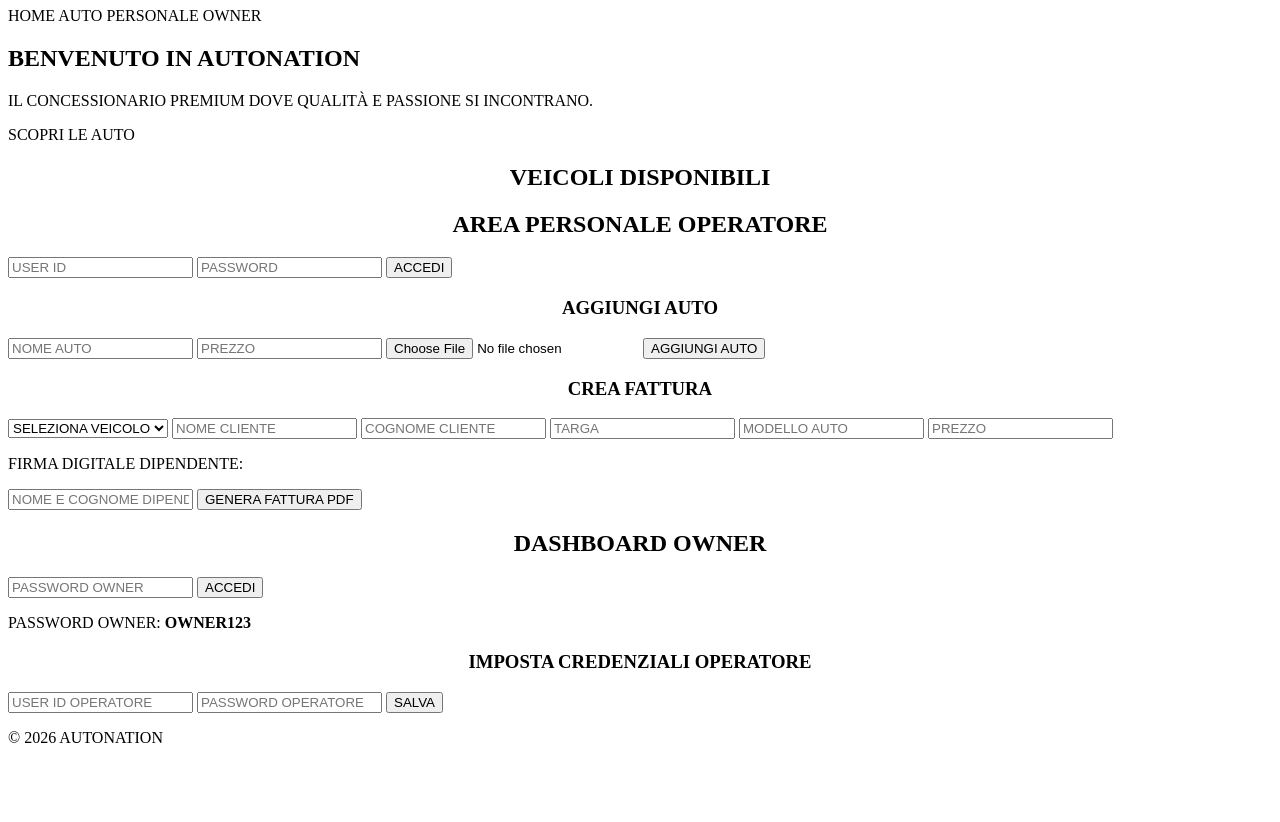
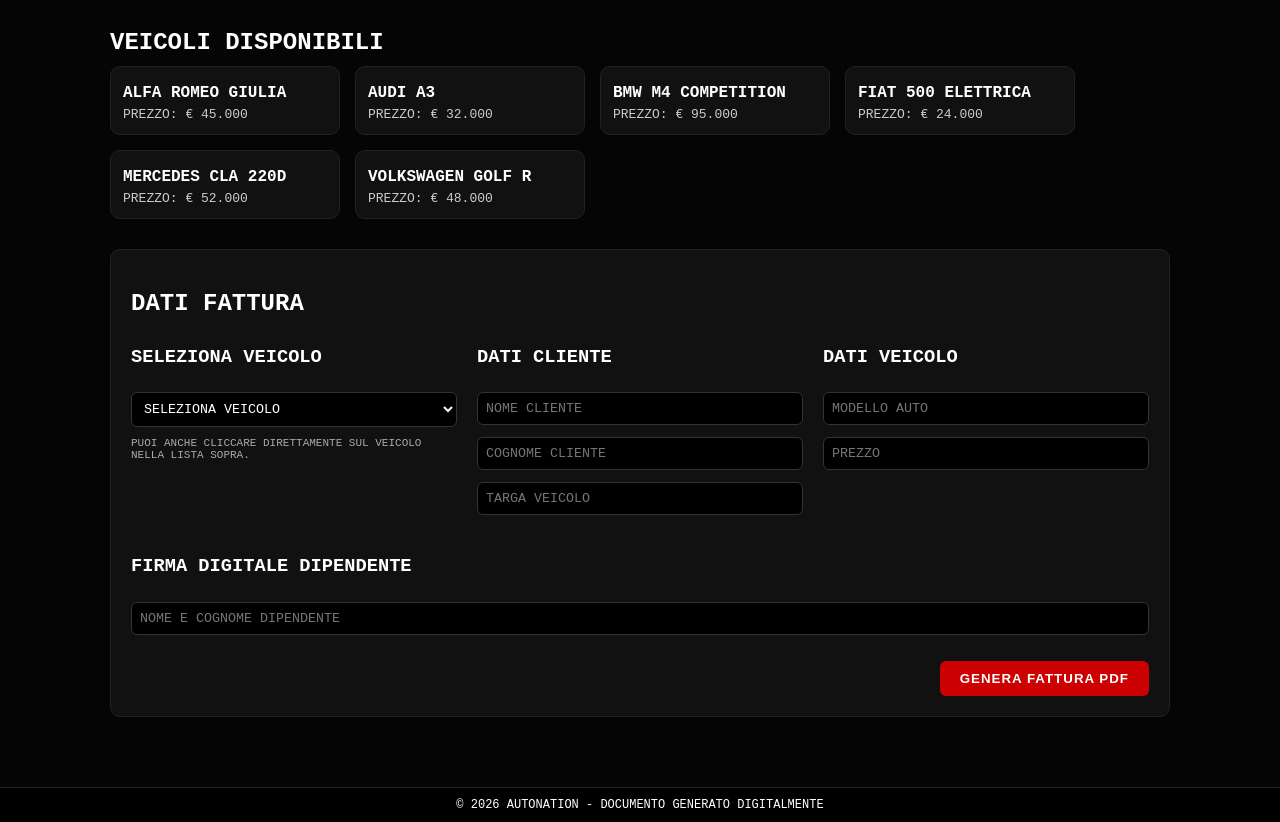
Before and after one commit to AutoNation-ITDR/AutoNation-ITDR, a plain HTML site: page index.html in a window 1280 px wide. Shown: the part 73-895 px from the top of the page. Before the commit the page ends 836 px from the top, so only its background shows below. Drawn offline with nearby package versions, Linux system fonts and the light colour scheme.

Commit message:
Update index.html

```diff
--- a/index.html
+++ b/index.html
@@ -3,111 +3,328 @@
 <head>
 <meta charset="UTF-8">
 <meta name="viewport" content="width=device-width, initial-scale=1.0">
-<title>AUTONATION | GESTIONALE</title>
+<title>AUTONATION | FATTURE</title>
 
-<!-- QUI ANDRÀ IL CSS (BLOCCO 2) -->
 <style>
-/* verrà incollato dopo */
+*{box-sizing:border-box}
+body{
+    margin:0;
+    font-family:'Courier New', monospace;
+    background:#050505;
+    color:white;
+    text-transform:uppercase;
+}
+header{
+    display:flex;
+    justify-content:space-between;
+    align-items:center;
+    padding:15px 30px;
+    background:black;
+    border-bottom:2px solid #cc0000;
+}
+.logo{
+    font-size:26px;
+    font-weight:700;
+    margin:0;
+}
+main{
+    padding:20px;
+    max-width:1100px;
+    margin:0 auto;
+}
+h2{
+    margin-top:20px;
+    margin-bottom:10px;
+}
+section{
+    margin-bottom:30px;
+}
+#car-list{
+    display:flex;
+    flex-wrap:wrap;
+    gap:15px;
+}
+.car{
+    background:#111;
+    padding:12px;
+    width:230px;
+    border-radius:10px;
+    border:1px solid #222;
+    cursor:pointer;
+    transition:0.2s;
+}
+.car:hover{
+    transform:scale(1.03);
+    box-shadow:0 0 12px #cc0000;
+}
+.car h3{
+    margin:5px 0;
+    font-size:16px;
+}
+.car p{
+    margin:0;
+    color:#ccc;
+    font-size:13px;
+}
+button,.btn{
+    background:#cc0000;
+    border:none;
+    padding:10px 20px;
+    border-radius:6px;
+    color:white;
+    font-weight:700;
+    cursor:pointer;
+    transition:0.2s;
+    letter-spacing:1px;
+}
+button:hover,.btn:hover{
+    background:#ff3b3b;
+    box-shadow:0 0 12px #ff3b3b;
+    transform:scale(1.03);
+}
+.panel{
+    background:#111;
+    padding:20px;
+    border-radius:10px;
+    border:1px solid #222;
+}
+.panel input,.panel select{
+    width:100%;
+    margin:6px 0;
+    padding:8px;
+    border-radius:6px;
+    border:1px solid #333;
+    background:#000;
+    color:white;
+    font-family:'Courier New', monospace;
+}
+.row{
+    display:flex;
+    flex-wrap:wrap;
+    gap:20px;
+}
+.col{
+    flex:1 1 300px;
+}
+footer{
+    text-align:center;
+    padding:10px;
+    background:black;
+    border-top:1px solid #222;
+    font-size:12px;
+    margin-top:20px;
+}
 </style>
-
 </head>
 <body>
 
 <header>
     <h1 class="logo">AUTONATION</h1>
-    <nav>
-        <a onclick="goPage('home')">HOME</a>
-        <a onclick="goPage('auto')">AUTO</a>
-        <a onclick="goPage('personale')">PERSONALE</a>
-        <a onclick="goPage('owner')">OWNER</a>
-    </nav>
+    <span>GESTIONALE FATTURE</span>
 </header>
 
-<!-- HOME -->
-<div id="home" class="page active">
-    <section class="hero">
-        <h1>BENVENUTO IN AUTONATION</h1>
-        <p>IL CONCESSIONARIO PREMIUM DOVE QUALITÀ E PASSIONE SI INCONTRANO.</p>
-        <span class="btn" onclick="goPage('auto')">SCOPRI LE AUTO</span>
+<main>
+    <section>
+        <h2>VEICOLI DISPONIBILI</h2>
+        <div id="car-list"></div>
     </section>
-</div>
 
-<!-- AUTO -->
-<div id="auto" class="page">
-    <h2 style="text-align:center">VEICOLI DISPONIBILI</h2>
-    <div id="car-list"></div>
-</div>
+    <section class="panel">
+        <h2>DATI FATTURA</h2>
 
-<!-- PERSONALE -->
-<div id="personale" class="page">
-    <h2 style="text-align:center">AREA PERSONALE OPERATORE</h2>
+        <div class="row">
+            <div class="col">
+                <h3>SELEZIONA VEICOLO</h3>
+                <select id="selectAuto" onchange="autoDaSelect()">
+                    <option value="">SELEZIONA VEICOLO</option>
+                </select>
+                <p style="font-size:11px;color:#aaa;margin-top:4px;">
+                    PUOI ANCHE CLICCARE DIRETTAMENTE SUL VEICOLO NELLA LISTA SOPRA.
+                </p>
+            </div>
 
-    <div id="personal-login" class="panel-box">
-        <input id="userIdInput" placeholder="USER ID">
-        <input id="userPassInput" type="password" placeholder="PASSWORD">
-        <button onclick="loginOperator()">ACCEDI</button>
-    </div>
+            <div class="col">
+                <h3>DATI CLIENTE</h3>
+                <input id="fatturaNome" placeholder="NOME CLIENTE">
+                <input id="fatturaCognome" placeholder="COGNOME CLIENTE">
+                <input id="fatturaTarga" placeholder="TARGA VEICOLO">
+            </div>
 
-    <div id="personal-content" class="hidden">
-
-        <h3 style="text-align:center">AGGIUNGI AUTO</h3>
-        <div class="panel-box">
-            <input id="name" placeholder="NOME AUTO">
-            <input id="price" placeholder="PREZZO">
-            <input type="file" id="imageFile" accept="image/*">
-            <button onclick="addCar()">AGGIUNGI AUTO</button>
+            <div class="col">
+                <h3>DATI VEICOLO</h3>
+                <input id="fatturaAuto" placeholder="MODELLO AUTO" readonly>
+                <input id="fatturaPrezzo" placeholder="PREZZO" readonly>
+            </div>
         </div>
 
-        <h3 style="text-align:center">CREA FATTURA</h3>
-        <div class="panel-box">
+        <div class="row" style="margin-top:15px;">
+            <div class="col">
+                <h3>FIRMA DIGITALE DIPENDENTE</h3>
+                <input id="firmaDigitale" placeholder="NOME E COGNOME DIPENDENTE">
+            </div>
+        </div>
 
-            <!-- MENU A TENDINA AUTO -->
-            <select id="selectAuto" onchange="autoSelezionata()">
-                <option value="">SELEZIONA VEICOLO</option>
-            </select>
-
-            <input id="fatturaNome" placeholder="NOME CLIENTE">
-            <input id="fatturaCognome" placeholder="COGNOME CLIENTE">
-            <input id="fatturaTarga" placeholder="TARGA">
-
-            <input id="fatturaAuto" placeholder="MODELLO AUTO" readonly>
-            <input id="fatturaPrezzo" placeholder="PREZZO" readonly>
-
-            <p>FIRMA DIGITALE DIPENDENTE:</p>
-            <input id="firmaDigitale" placeholder="NOME E COGNOME DIPENDENTE">
-
+        <div style="margin-top:20px;text-align:right;">
             <button onclick="generaFatturaPDF()">GENERA FATTURA PDF</button>
         </div>
-    </div>
-</div>
-
-<!-- OWNER -->
-<div id="owner" class="page">
-    <h2 style="text-align:center">DASHBOARD OWNER</h2>
-
-    <div id="owner-login" class="panel-box">
-        <input id="ownerPassInput" type="password" placeholder="PASSWORD OWNER">
-        <button onclick="loginOwner()">ACCEDI</button>
-        <p>PASSWORD OWNER: <b>OWNER123</b></p>
-    </div>
-
-    <div id="owner-content" class="hidden">
-        <h3 style="text-align:center">IMPOSTA CREDENZIALI OPERATORE</h3>
-        <div class="panel-box">
-            <input id="setUserId" placeholder="USER ID OPERATORE">
-            <input id="setUserPass" type="password" placeholder="PASSWORD OPERATORE">
-            <button onclick="salvaCredenzialiOperatore()">SALVA</button>
-        </div>
-    </div>
-</div>
+    </section>
+</main>
 
 <footer>
-    <p>© 2026 AUTONATION</p>
+    © 2026 AUTONATION - DOCUMENTO GENERATO DIGITALMENTE
 </footer>
 
-<!-- QUI ANDRÀ IL JS (BLOCCO 3) -->
+<script src="https://cdnjs.cloudflare.com/ajax/libs/jspdf/2.5.1/jspdf.umd.min.js"></script>
 <script>
-/* verrà incollato dopo */
+/* ================== DATI VEICOLI ================== */
+/* Puoi modificare questa lista come vuoi */
+let cars = [
+    { name:"ALFA ROMEO GIULIA", price:"€ 45.000" },
+    { name:"AUDI A3", price:"€ 32.000" },
+    { name:"BMW M4 COMPETITION", price:"€ 95.000" },
+    { name:"FIAT 500 ELETTRICA", price:"€ 24.000" },
+    { name:"MERCEDES CLA 220D", price:"€ 52.000" },
+    { name:"VOLKSWAGEN GOLF R", price:"€ 48.000" }
+];
+
+/* ================== INIZIALIZZAZIONE ================== */
+document.addEventListener("DOMContentLoaded", ()=>{
+    renderCars();
+    popolaSelect();
+});
+
+/* ================== RENDER LISTA AUTO ================== */
+function renderCars(){
+    const carList = document.getElementById("car-list");
+    carList.innerHTML = "";
+
+    cars.sort((a,b)=> a.name.localeCompare(b.name));
+
+    cars.forEach(car=>{
+        const div = document.createElement("div");
+        div.className = "car";
+        div.onclick = ()=> selezionaAuto(car.name, car.price);
+        div.innerHTML = `
+            <h3>${car.name}</h3>
+            <p>PREZZO: ${car.price}</p>
+        `;
+        carList.appendChild(div);
+    });
+}
+
+/* ================== POPOLA SELECT ================== */
+function popolaSelect(){
+    const select = document.getElementById("selectAuto");
+    select.innerHTML = '<option value="">SELEZIONA VEICOLO</option>';
+
+    cars.sort((a,b)=> a.name.localeCompare(b.name));
+
+    cars.forEach(car=>{
+        const opt = document.createElement("option");
+        opt.value = car.name;
+        opt.textContent = car.name;
+        opt.dataset.price = car.price;
+        select.appendChild(opt);
+    });
+}
+
+/* ================== SELEZIONE DA LISTA (CLICK) ================== */
+function selezionaAuto(nome, prezzo){
+    document.getElementById("fatturaAuto").value = nome;
+    document.getElementById("fatturaPrezzo").value = prezzo;
+
+    const select = document.getElementById("selectAuto");
+    for(let i=0;i<select.options.length;i++){
+        if(select.options[i].value === nome){
+            select.selectedIndex = i;
+            break;
+        }
+    }
+}
+
+/* ================== SELEZIONE DA SELECT ================== */
+function autoDaSelect(){
+    const select = document.getElementById("selectAuto");
+    const nome = select.value;
+    if(!nome) return;
+    const prezzo = select.options[select.selectedIndex].dataset.price;
+
+    document.getElementById("fatturaAuto").value = nome;
+    document.getElementById("fatturaPrezzo").value = prezzo;
+}
+
+/* ================== GENERA FATTURA PDF ================== */
+async function generaFatturaPDF(){
+    const nome = document.getElementById("fatturaNome").value.trim();
+    const cognome = document.getElementById("fatturaCognome").value.trim();
+    const targa = document.getElementById("fatturaTarga").value.trim();
+    const auto = document.getElementById("fatturaAuto").value.trim();
+    const prezzo = document.getElementById("fatturaPrezzo").value.trim();
+    const firma = document.getElementById("firmaDigitale").value.trim();
+
+    if(!nome || !cognome || !targa || !auto || !prezzo || !firma){
+        alert("COMPILA TUTTI I CAMPI PRIMA DI GENERARE LA FATTURA");
+        return;
+    }
+
+    const { jsPDF } = window.jspdf;
+    const pdf = new jsPDF();
+
+    /* LOGO (semplice icona auto) */
+    const logoURL = "https://upload.wikimedia.org/wikipedia/commons/thumb/3/3e/Car_icon_2.svg/512px-Car_icon_2.svg.png";
+
+    let logoBase64 = null;
+    try{
+        const blob = await fetch(logoURL).then(r=>r.blob());
+        logoBase64 = await new Promise(resolve=>{
+            const reader = new FileReader();
+            reader.onload = ()=> resolve(reader.result);
+            reader.readAsDataURL(blob);
+        });
+    }catch(e){
+        logoBase64 = null;
+    }
+
+    if(logoBase64){
+        pdf.addImage(logoBase64,"PNG",150,10,40,40);
+    }
+
+    pdf.setFont("courier","bold");
+    pdf.setFontSize(20);
+    pdf.text("FATTURA DI VENDITA", 10, 20);
+
+    pdf.setFont("courier","normal");
+    pdf.setFontSize(12);
+
+    let y = 40;
+    pdf.text(`CLIENTE: ${nome} ${cognome}`,10,y); y+=8;
+    pdf.text(`TARGA: ${targa}`,10,y); y+=8;
+    pdf.text(`MODELLO: ${auto}`,10,y); y+=8;
+    pdf.text(`PREZZO: ${prezzo}`,10,y); y+=12;
+
+    pdf.text("FIRMA DIGITALE DIPENDENTE:",10,y);
+    pdf.text(firma, 80, y);
+    y += 20;
+
+    /* TIMBRO DIGITALE (RIQUADRO ROSSO) */
+    pdf.setDrawColor(255,0,0);
+    pdf.setLineWidth(0.7);
+    pdf.rect(10, y, 90, 25);
+    pdf.setFont("courier","bold");
+    pdf.text("TIMBRO DIGITALE", 15, y+10);
+    pdf.text("AUTONATION", 15, y+20);
+    y += 40;
+
+    /* DISCLAIMER */
+    pdf.setFont("courier","normal");
+    pdf.setFontSize(10);
+    pdf.text("QUESTA FATTURA È GENERATA DIGITALMENTE DA AUTONATION.",10,y); y+=6;
+    pdf.text("VALIDA AI FINI DI LEGGE SE ACCOMPAGNATA DA DOCUMENTO D'IDENTITÀ.",10,y); y+=6;
+    pdf.text("L'USO IMPROPRIO DI QUESTO DOCUMENTO È PERSEGUIBILE A NORMA DI LEGGE.",10,y);
+
+    pdf.save(`FATTURA_${nome}_${cognome}.pdf`);
+    alert("FATTURA PDF GENERATA");
+}
 </script>
 
 </body>
```
